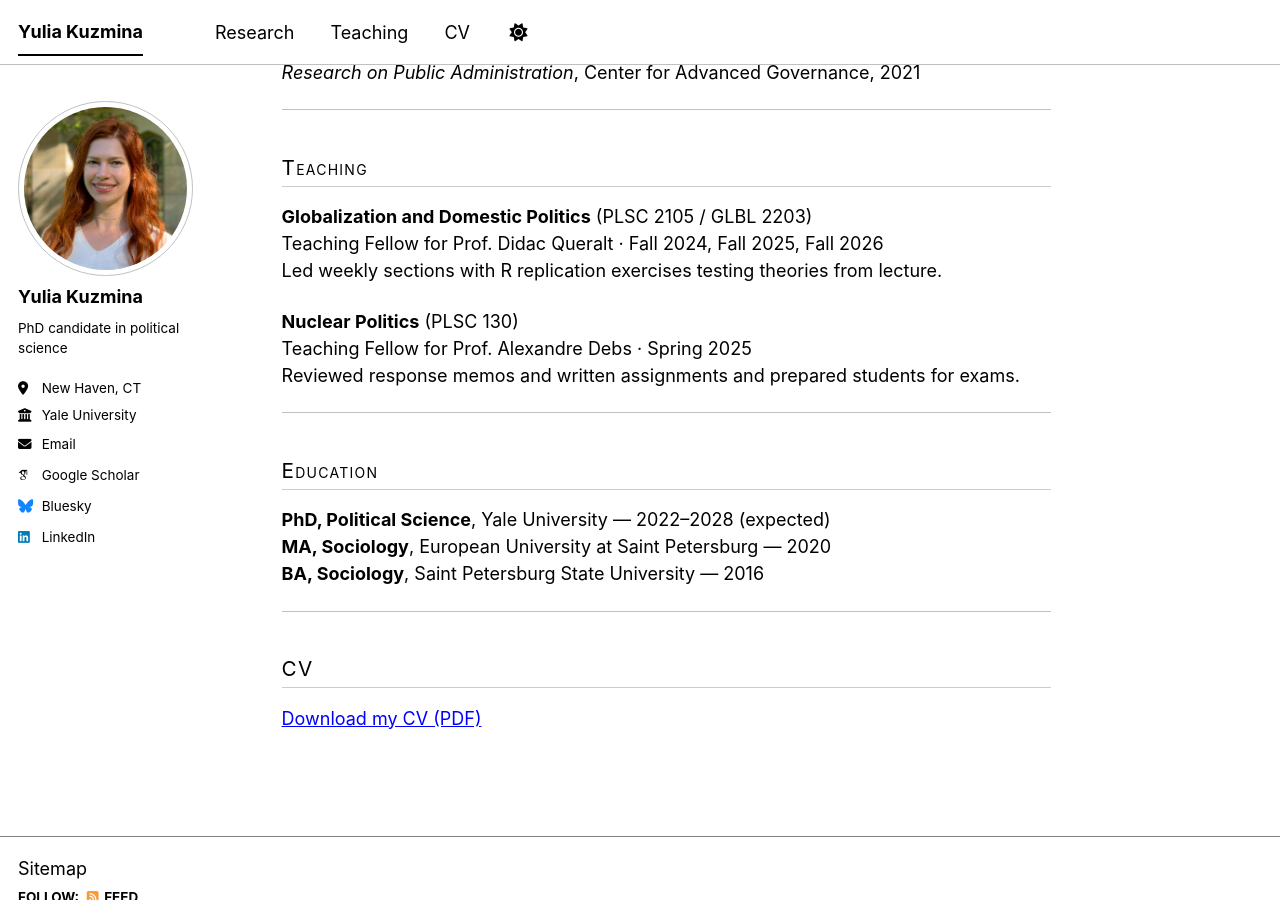
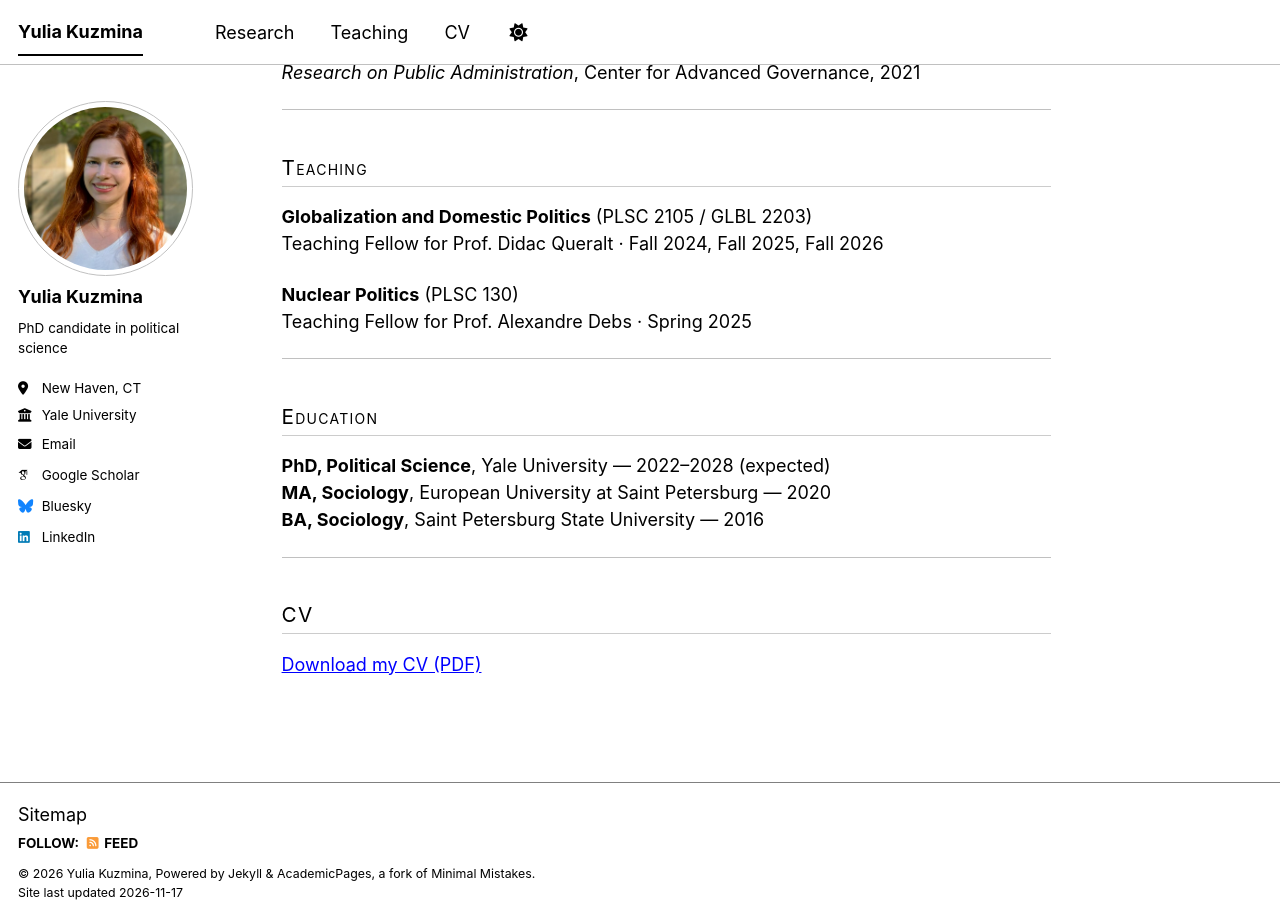
Before and after one commit to yuliakuzmina/yuliakuzmina.github.io, a Jekyll site: the page built from _pages/about.md, in a window 1280 px wide and 900 px high, scrolled down 1520 px. Built offline with Jekyll 4.4.1, drawn with Linux system fonts in a browser that asks for light colours; some web fonts are replaced; a script bundle is joined from its source files by our own code; library files that are not in the unit come from our copies.

Commit message:
Update about.md

```diff
--- a/_pages/about.md
+++ b/_pages/about.md
@@ -80,11 +80,9 @@ with Vitovt Kopytok<br>
 
 **Globalization and Domestic Politics** (PLSC 2105 / GLBL 2203)<br>
 Teaching Fellow for Prof. Didac Queralt · Fall 2024, Fall 2025, Fall 2026<br>
-Led weekly sections with R replication exercises testing theories from lecture.
 
 **Nuclear Politics** (PLSC 130)<br>
 Teaching Fellow for Prof. Alexandre Debs · Spring 2025<br>
-Reviewed response memos and written assignments and prepared students for exams.
 
 ---
 
```
